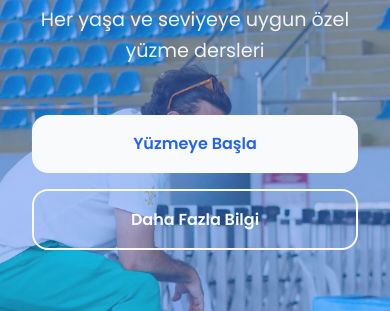
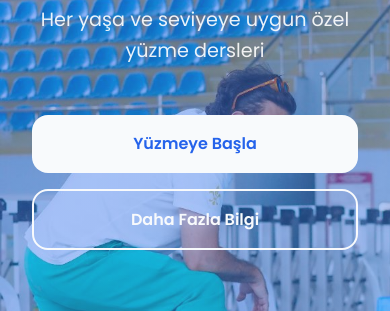
Before and after one commit to Saltukxx/metecoach, a plain HTML site: page index.html in a window 390 px wide. Shown: the part 231-542 px from the top of the page. Drawn offline with Linux system fonts and the light colour scheme.

Commit message:
mobile view

```diff
--- a/styles.css
+++ b/styles.css
@@ -213,7 +213,7 @@ body {
     min-height: 100vh;
     background-image: url('hero.jpg.jpg');
     background-size: cover;
-    background-position: center;
+    background-position: 20% 30%; /* Focus on the upper part */
     background-attachment: fixed; /* This creates the parallax effect */
     background-repeat: no-repeat;
     overflow: hidden;
```
